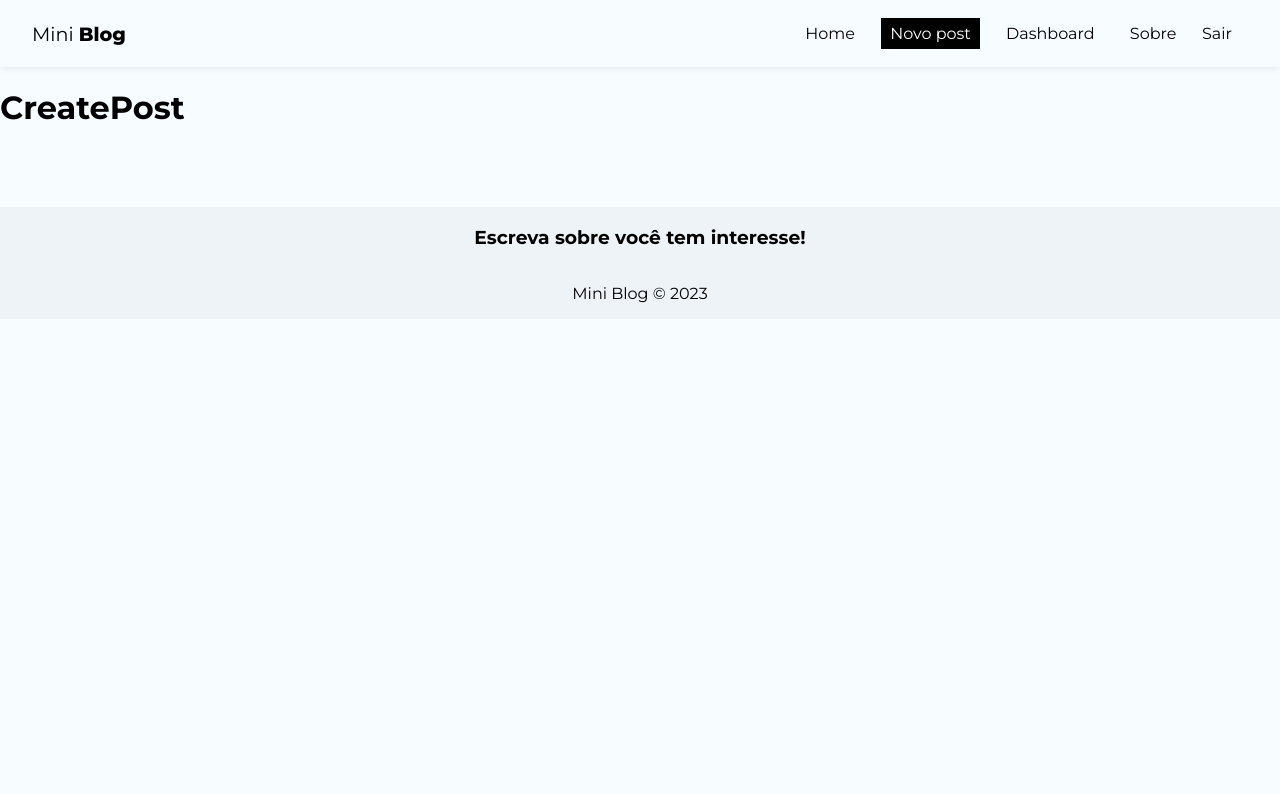
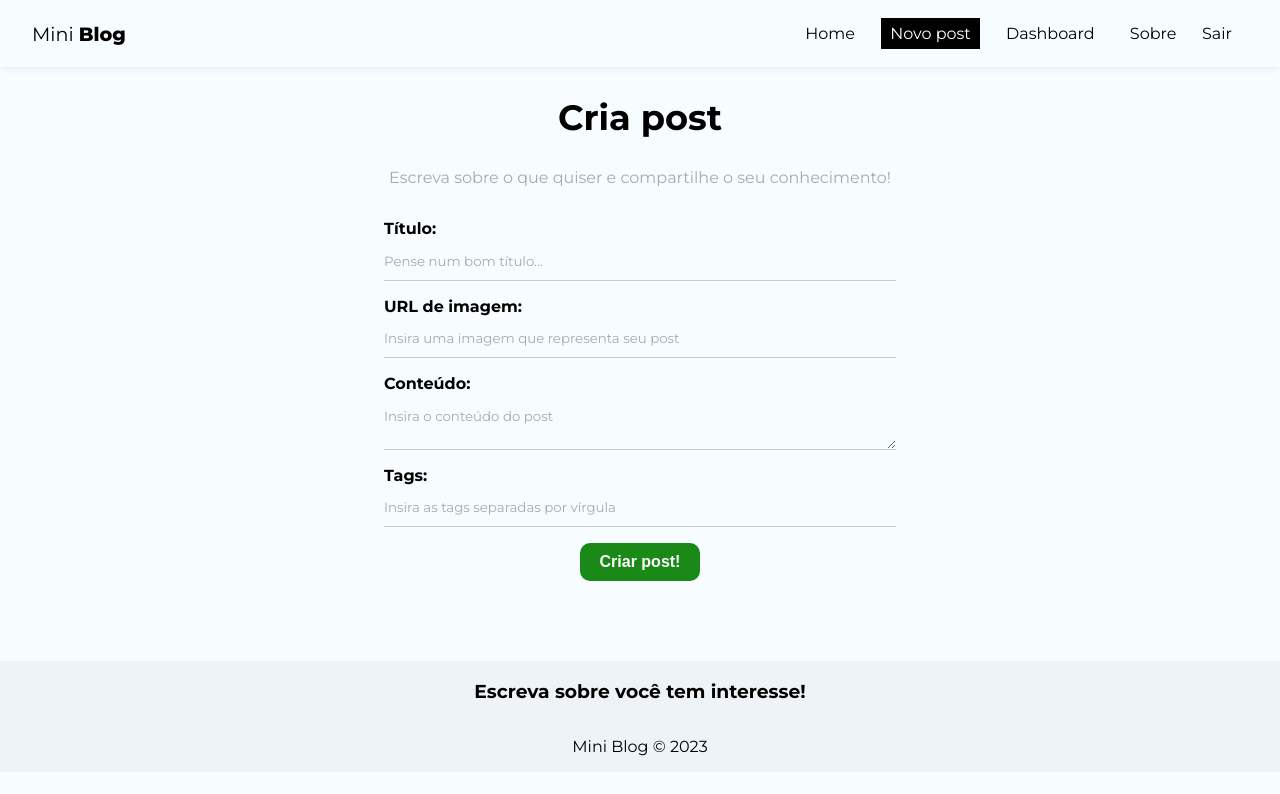
Before and after one commit to ferrariflaviaa/MiniBlog, a React (Create React App) app: page /posts/create in a window 1280 px wide. Shown: the top 794 px of the page. Built offline with nearby package versions, Linux system fonts and the light colour scheme; no server answers; sample sign-in values are in the browser's storage.

Commit message:
style: create post page structure

```diff
--- a/src/pages/CreatePost/index.js
+++ b/src/pages/CreatePost/index.js
@@ -1,12 +1,56 @@
 import React from 'react'
 import styles from './styles.module.css'
 
+import { useState } from "react";
+import { useNavigate } from "react-router-dom";
+import { useAuthValue } from "../../context/AuthContext";
+
 export const CreatePost = () => {
+  const [title, setTitle] = useState("")
+  const [image, setImage] = useState("")
+  const [body, setBody] = useState("")
+  const [tags, setTags] = useState([])
+  const [formError, setFormError] = useState("")
+
+  const handleSubmit = (e) => {
+    e.preventDefault();
+    setFormError("")
+  }
+
   return (
-    <div>
-      <h1>
-        CreatePost
-      </h1>
+    <div className={styles.create_post}>
+      <h2>
+        Cria post
+      </h2>
+      <p>Escreva sobre o que quiser e compartilhe o seu conhecimento!</p>
+      <form onSubmit={handleSubmit }>
+        <label>
+          <span>Título:</span>
+          <input type="text" name='text' required placeholder='Pense num bom título...' onChange={(e) => setTitle(e.target.value)} value={title} />
+        </label>
+        <label>
+          <span>URL de imagem:</span>
+          <input type="text" name='image' required placeholder='Insira uma imagem que representa seu post' onChange={(e) => setImage(e.target.value)} value={image} />
+        </label>
+        <label>
+          <span>Conteúdo:</span>
+          <textarea name='body' required placeholder='Insira o conteúdo do post' onChange={(e) => setBody(e.target.value)} value={body} />
+        </label>
+        <label>
+          <span>Tags:</span>
+          <input type='text' name='tags' required placeholder='Insira as tags separadas por vírgula' onChange={(e) => setTags(e.target.value)} value={''} />
+        </label>
+        <button className="btn">Criar post!</button>
+        {/* {!response.loading && <button className="btn">Criar post!</button>}
+        {response.loading && (
+          <button className="btn" disabled>
+            Aguarde.. .
+          </button>
+        )}
+        {(response.error || formError) && (
+          <p className="error">{response.error || formError}</p>
+        )} */}
+      </form>
     </div>
   )
 }
--- a/src/pages/CreatePost/styles.module.css
+++ b/src/pages/CreatePost/styles.module.css
@@ -0,0 +1,12 @@
+.create_post {
+  text-align: center;
+}
+
+.create_post h2 {
+  font-size: 2.2em;
+}
+
+.create_post p {
+  color: #aaa;
+  margin-bottom: 2em;
+}
```
